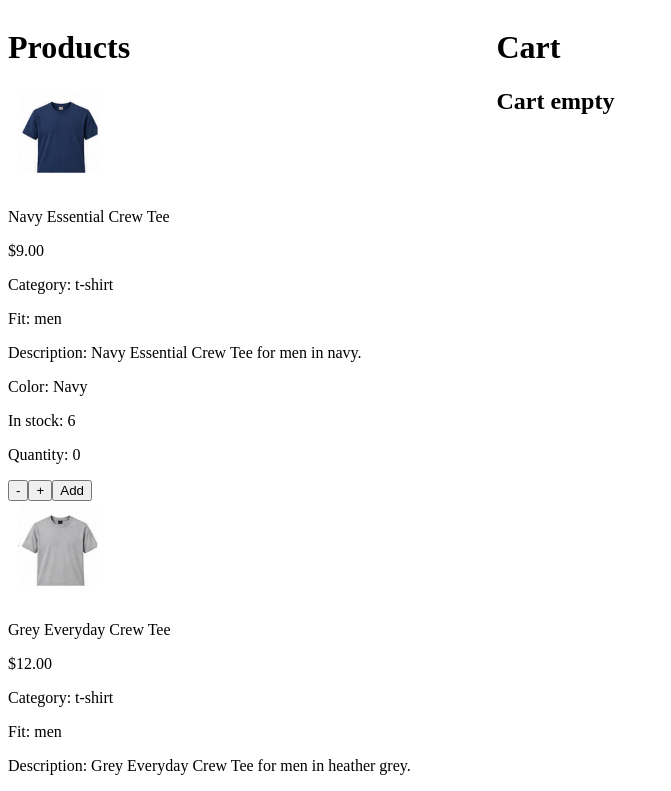
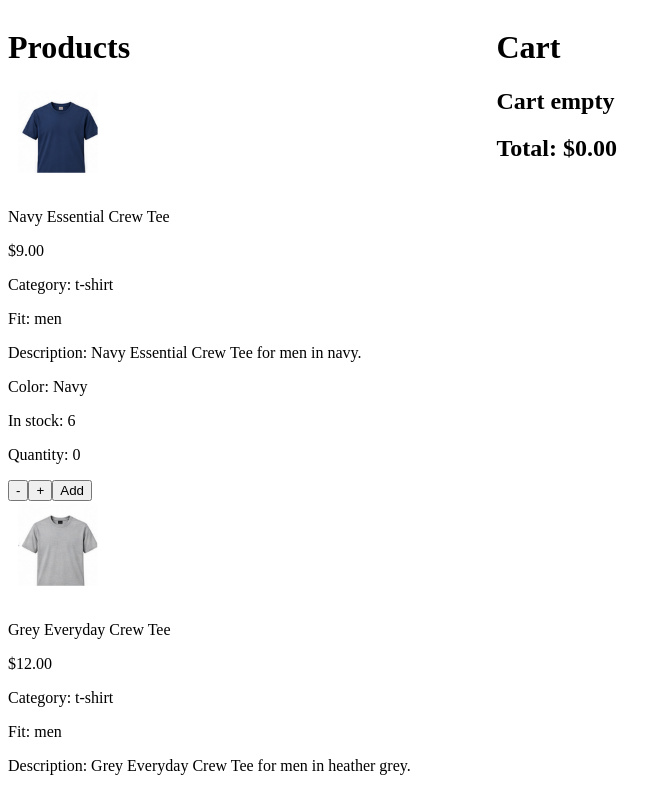
Before and after one commit to EthanMinns/ThriftHappens, a React (Vite) app: page / in a window 1280 px wide. Shown: the top 791 px of the page, without its empty margins (0-671 px from the left). Built offline with nearby package versions, Linux system fonts and the light colour scheme.

Commit message:
Add total to CheckoutContainer

```diff
--- a/src/components/CheckoutContainer/CheckoutContainer.tsx
+++ b/src/components/CheckoutContainer/CheckoutContainer.tsx
@@ -6,6 +6,15 @@ export default function CheckoutContainer({
   onRemoveFromCart,
   onRemoveAllFromCart,
 }: CheckoutContainerProps) {
+
+  // Util function to get the total price of all checkoutEntries from the poorly named lines
+  function getTotal() {
+    let sum = 0;
+    lines.forEach((entry) => sum += entry.price * entry.quantity);
+
+    return sum.toFixed(2);
+  }
+
   return (
     <div>
       <h1>Cart</h1>
@@ -19,6 +28,7 @@ export default function CheckoutContainer({
         ? <button onClick={() => onRemoveAllFromCart()}>Remove all</button>
         : <h2>Cart empty</h2>
       }
+      <h2>Total: ${getTotal()}</h2>
     </div>
   );
 }
--- a/src/components/ThriftHappens/ThriftHappens.tsx
+++ b/src/components/ThriftHappens/ThriftHappens.tsx
@@ -140,7 +140,6 @@ export default function ThriftHappens({ products }: ThriftHappensProps) {
     const checkoutEntry = checkoutEntries.find((entry) => entry.id === id);
     if (!checkoutEntry) return;
 
-    // Restore quantity to product
     setProductEntries((prev) =>
       prev.map((entry) =>
         entry.id === id
@@ -149,7 +148,6 @@ export default function ThriftHappens({ products }: ThriftHappensProps) {
       ),
     );
 
-    // Filter out the checkout entry
     setCheckoutEntries((prev) => prev.filter((entry) => entry.id !== id));
   };
 
```
